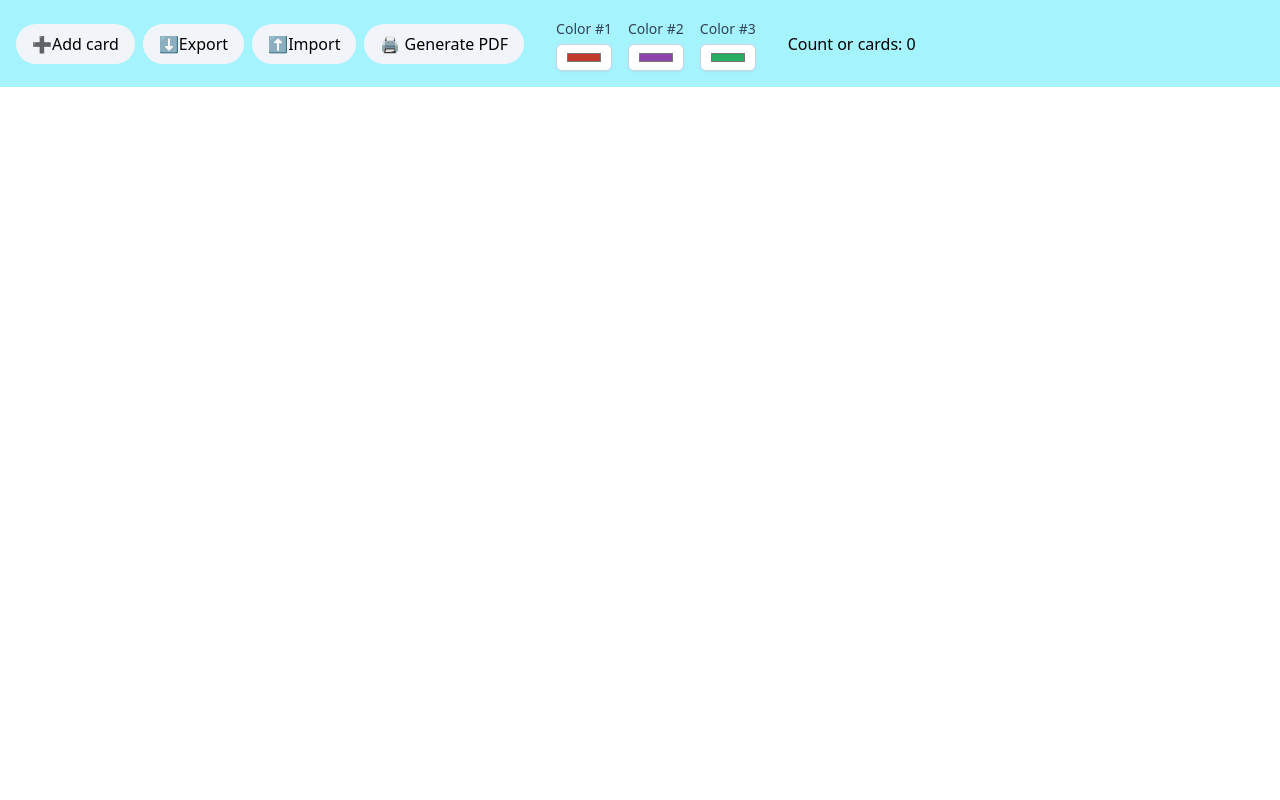
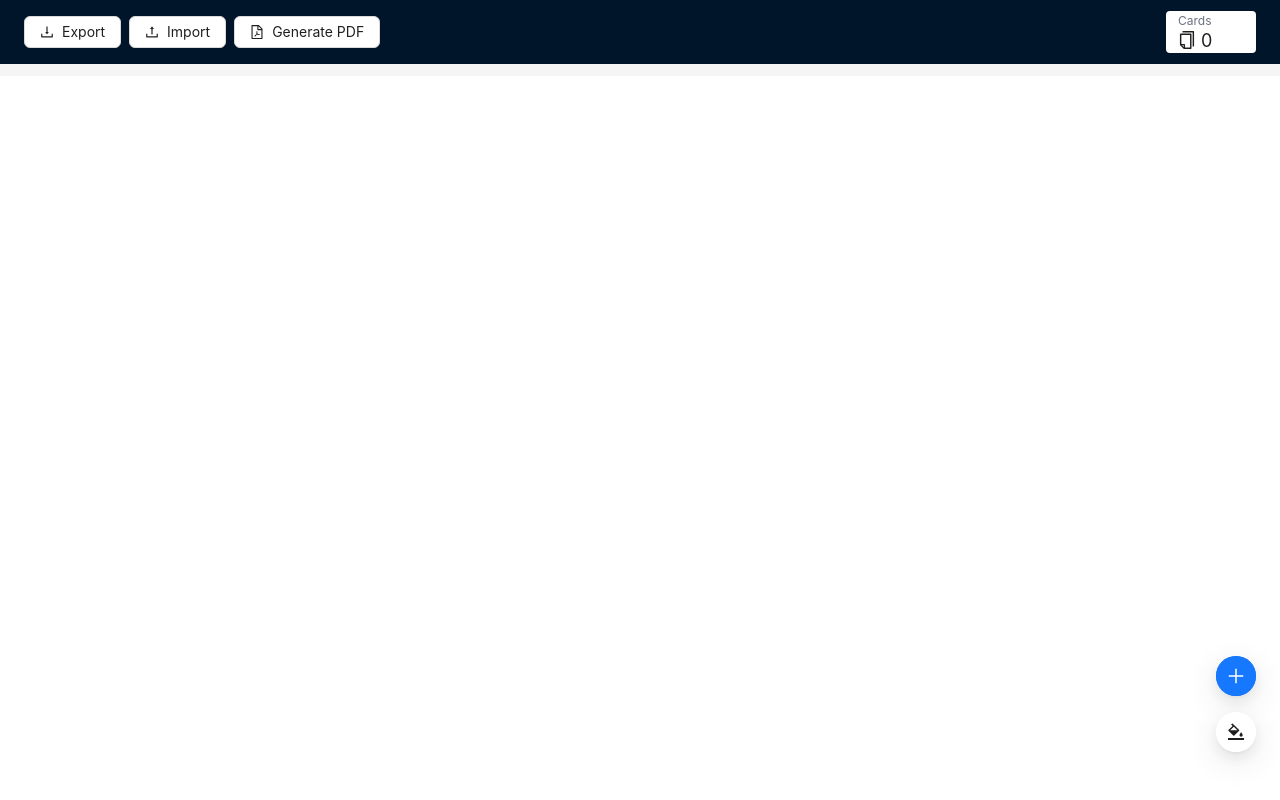
Before and after one commit to dzegarra/letra-a-letra, a React (Vite) app: page / in a window 1280 px wide. Built offline with nearby package versions, Linux system fonts and the light colour scheme.

Commit message:
Using Antd components

```diff
--- a/package.json
+++ b/package.json
@@ -10,6 +10,8 @@
     "preview": "vite preview"
   },
   "dependencies": {
+    "@ant-design/icons": "^5.6.1",
+    "antd": "^5.24.2",
     "autoprefixer": "^10.4.20",
     "clsx": "^2.1.1",
     "font-color-contrast": "^11.1.0",
--- a/src/App.tsx
+++ b/src/App.tsx
@@ -1,15 +1,22 @@
-import { useEffect, useState, useRef } from "react";
+import { useEffect, useState, useRef, useCallback } from "react";
+import { Layout, FloatButton, Modal } from "antd";
 import html2pdf from "html2pdf.js";
 import { useCardsData } from "./hooks/useCardsData";
 import { ConfigBar } from "./components/ConfigBar";
 import { PageWithCardRears } from "./components/PageWithCardRears";
 import { PageWithCardFronts } from "./components/PageWithCardFronts";
+import { BgColorsOutlined, PlusOutlined } from "@ant-design/icons";
+import { useCardsColor } from "./hooks/useCardsColor";
+import { generateCard } from "./helpers/generateCard";
+import { ColorsChanger } from "./components/ColorsChanger";
 
 function App() {
   const [showRears, setShowRears] = useState(false);
+  const [isColorsModalOpen, setIsColorsModalOpen] = useState(false);
   const cardsRef = useRef<HTMLDivElement>(null);
   const lastCardsCountRef = useRef(-1);
   const { cards, setCards } = useCardsData();
+  const { colors } = useCardsColor(cards, setCards);
 
   // Scroll to the bottom each time a new card is added
   useEffect(() => {
@@ -36,8 +43,13 @@ function App() {
     }
   };
 
+  const addCard = useCallback(() => {
+    setCards((cards) => [...cards, generateCard(colors)]);
+  }, [setCards, colors]);
+
   return (
-    <div className="flex flex-col gap-5 p-4">
+    <>
+      <Layout>
         <ConfigBar
           cards={cards}
           setCards={setCards}
@@ -45,13 +57,32 @@ function App() {
           onDownloadPdf={downloadPdf}
         />
 
-      <div className="flex mt-[80px]">
-        <div className="flex flex-wrap flex-1" ref={cardsRef}>
+        <Layout.Content style={{ marginTop: "12px" }}>
+          <div className="flex flex-wrap flex-1 mx-3" ref={cardsRef}>
             <PageWithCardFronts cards={cards} setCards={setCards} hideIndex={showRears} />
+
             {showRears && <PageWithCardRears cards={cards} className="flex-row-reverse break-before-page" />}
           </div>
-      </div>
-    </div>
+        </Layout.Content>
+      </Layout>
+
+      <FloatButton.Group shape="circle" style={{ insetInlineEnd: 24 }}>
+        <FloatButton type="primary" tooltip="Add new card" icon={<PlusOutlined />} onClick={addCard} />
+        <FloatButton tooltip="Change colors" icon={<BgColorsOutlined />} onClick={() => setIsColorsModalOpen(true)} />
+        <FloatButton.BackTop tooltip="Move to the top" />
+      </FloatButton.Group>
+
+      <Modal
+        centered
+        title="Colors of the cards"
+        width={300}
+        footer={null}
+        open={isColorsModalOpen}
+        onCancel={() => setIsColorsModalOpen(false)}
+      >
+        <ColorsChanger cards={cards} setCards={setCards} className="mt-5" />
+      </Modal>
+    </>
   );
 }
 
--- /dev/null
+++ b/src/components/CardsCount.tsx
@@ -0,0 +1,28 @@
+import { CopyOutlined } from "@ant-design/icons";
+import { Flex, Tooltip } from "antd";
+
+type CardsCountProps = {
+  count: number;
+};
+
+export const CardsCount = ({ count }: CardsCountProps) => (
+  <Tooltip title="Total number of cards">
+    <Flex
+      style={{
+        padding: "4px 12px",
+        minWidth: "90px",
+        display: "flex",
+        flexDirection: "column",
+        gap: "4px",
+        backgroundColor: "white",
+        borderRadius: "4px",
+        cursor: "default",
+      }}
+    >
+      <span className="leading-none text-gray-500 text-xs">Cards</span>
+      <span className="leading-none text-lg">
+        <CopyOutlined /> {count}
+      </span>
+    </Flex>
+  </Tooltip>
+);
--- /dev/null
+++ b/src/components/ColorsChanger.tsx
@@ -0,0 +1,29 @@
+import { Flex, Space, ColorPicker, Typography, FlexProps } from "antd";
+import { useCardsColor } from "../hooks/useCardsColor";
+import { Card } from "../types";
+
+type ColorsChangerProps = {
+  cards: Card[];
+  setCards: React.Dispatch<React.SetStateAction<Card[]>>;
+} & Omit<FlexProps, "children">;
+
+export const ColorsChanger = ({ cards, setCards, ...props }: ColorsChangerProps) => {
+  const { colors, updateColorAtIndex } = useCardsColor(cards, setCards);
+
+  return (
+    <Flex vertical gap="middle" {...props}>
+      <Space>
+        <Typography.Title level={5}>Color #1:</Typography.Title>
+        <ColorPicker disabledAlpha defaultValue={colors[0]} onChangeComplete={(color) => updateColorAtIndex(color.toHexString(), 0)} />
+      </Space>
+      <Space>
+        <Typography.Title level={5}>Color #2:</Typography.Title>
+        <ColorPicker disabledAlpha defaultValue={colors[1]} onChangeComplete={(color) => updateColorAtIndex(color.toHexString(), 1)} />
+      </Space>
+      <Space>
+        <Typography.Title level={5}>Color #3:</Typography.Title>
+        <ColorPicker disabledAlpha defaultValue={colors[2]} onChangeComplete={(color) => updateColorAtIndex(color.toHexString(), 2)} />
+      </Space>
+    </Flex>
+  );
+};
--- a/src/components/ConfigBar.tsx
+++ b/src/components/ConfigBar.tsx
@@ -1,12 +1,10 @@
 import { ComponentProps, Dispatch, SetStateAction, useCallback } from "react";
-import clsx from "clsx";
+import { Button, Layout, Tooltip, Space } from "antd";
+import { DownloadOutlined, FilePdfOutlined, UploadOutlined } from "@ant-design/icons";
 import { Card as CardType } from "../types";
 import { pickFile } from "../helpers/pickFile";
-import { generateCard } from "../helpers/generateCard";
 import { jsonToFile } from "../helpers/jsonToFile";
-import { useCardsColor } from "../hooks/useCardsColor";
-import { useDebounce } from "../hooks/useDebounce";
-import { InputField } from "./InputField";
+import { CardsCount } from "./CardsCount";
 
 type ConfigBarProps = {
   cards: CardType[];
@@ -15,14 +13,6 @@ type ConfigBarProps = {
 } & ComponentProps<"div">;
 
 export const ConfigBar = ({ className, cards, setCards, onDownloadPdf }: ConfigBarProps) => {
-  const { colors, updateColorAtIndex } = useCardsColor(cards, setCards);
-
-  const updateWithDelayColorAtIndex = useDebounce(updateColorAtIndex, 200);
-
-  const addCard = useCallback(() => {
-    setCards((cards) => [...cards, generateCard(colors)]);
-  }, [setCards, colors]);
-
   const exportData = useCallback(() => {
     jsonToFile(cards, "project-export");
   }, [cards]);
@@ -43,53 +33,40 @@ export const ConfigBar = ({ className, cards, setCards, onDownloadPdf }: ConfigB
   }, [setCards]);
 
   return (
-    <div className={clsx("flex gap-2 items-center p-4  bg-cyan-200 border-b-slate-400", className)}>
-      <button className="rounded-full bg-slate-100 hover:bg-slate-300 py-2 px-4" onClick={addCard}>
-        ➕Add card
-      </button>
+    <Layout.Header
+      style={{
+        position: "sticky",
+        top: 0,
+        zIndex: 1,
+        width: "100%",
+        display: "flex",
+        alignItems: "center",
+        justifyContent: "space-between",
+        padding: "0 24px",
+      }}
+      className={className}
+    >
+      <Space>
+        <Tooltip title="Downloads the project as a file that can be used to continue the project later">
+          <Button onClick={exportData} icon={<DownloadOutlined />}>
+            Export
+          </Button>
+        </Tooltip>
 
-      <button
-        className="rounded-full bg-slate-100 hover:bg-slate-300 py-2 px-4"
-        onClick={exportData}
-        title="Downloads the project as a file that can be used to continue the project later"
-      >
-        ⬇️Export
-      </button>
+        <Tooltip title="Import a previously exported project file">
+          <Button onClick={importFile} icon={<UploadOutlined />}>
+            Import
+          </Button>
+        </Tooltip>
 
-      <button
-        className="rounded-full bg-slate-100 hover:bg-slate-300 py-2 px-4"
-        onClick={importFile}
-        title="Import a previously exported project file"
-      >
-        ⬆️Import
-      </button>
+        <Tooltip title="Downloads the project as a PDF file">
+          <Button onClick={onDownloadPdf} icon={<FilePdfOutlined />}>
+            Generate PDF
+          </Button>
+        </Tooltip>
+      </Space>
 
-      <button className="rounded-full bg-slate-100 hover:bg-slate-300 py-2 px-4" onClick={onDownloadPdf}>
-        🖨️ Generate PDF
-      </button>
-
-      <div className="flex gap-4 mx-6">
-        <InputField
-          label="Color #1"
-          inputProps={{ type: "color" }}
-          value={colors[0]}
-          onChange={(evt) => updateWithDelayColorAtIndex(evt.target.value, 0)}
-        />
-        <InputField
-          label="Color #2"
-          inputProps={{ type: "color" }}
-          value={colors[1]}
-          onChange={(evt) => updateWithDelayColorAtIndex(evt.target.value, 1)}
-        />
-        <InputField
-          label="Color #3"
-          inputProps={{ type: "color" }}
-          value={colors[2]}
-          onChange={(evt) => updateWithDelayColorAtIndex(evt.target.value, 2)}
-        />
-      </div>
-
-      <div>Count or cards: {cards.length}</div>
-    </div>
+      <CardsCount count={cards.length} />
+    </Layout.Header>
   );
 };
```
Also changed, not shown: 1 other file (tests, documents, lock files or other folders). Lines whose indentation alone changed are shown as unchanged.
